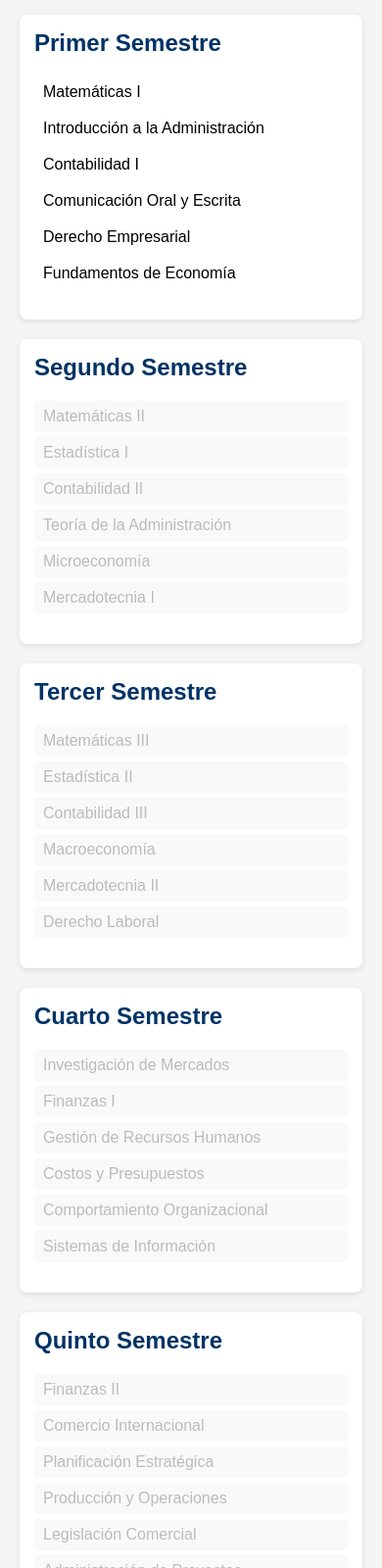
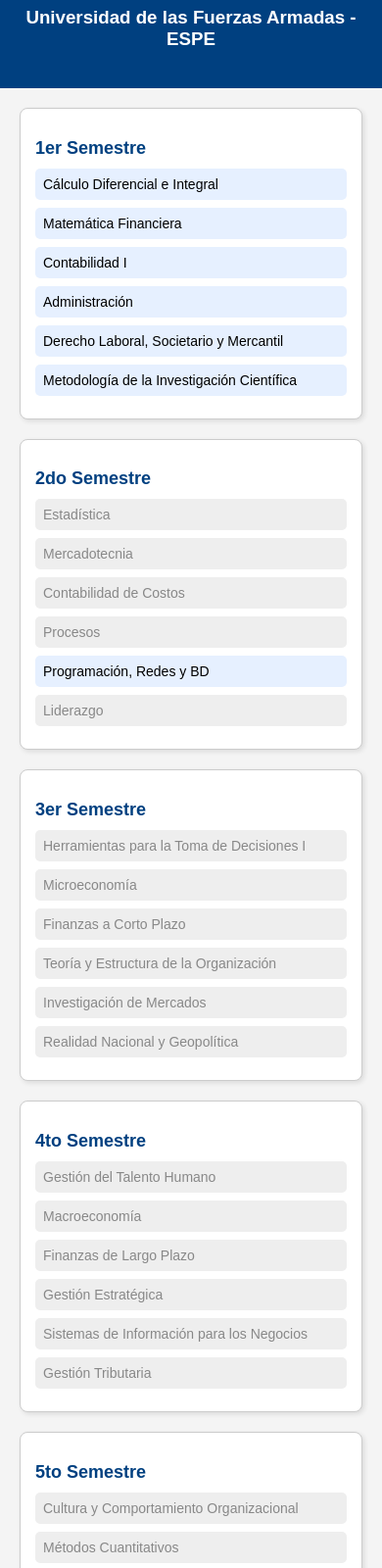
Before and after one commit to Lysbe1/malla-administracion-empresas, a plain HTML site: page index.html in a window 390 px wide. Shown: the part 167-1767 px from the top of the page at 98% size. Drawn offline with Linux system fonts and the light colour scheme.

Commit message:
Update index.html

```diff
--- a/index.html
+++ b/index.html
@@ -2,219 +2,202 @@
 <!DOCTYPE html>
 <html lang="es">
 <head>
-    <meta charset="UTF-8" />
-    <meta name="viewport" content="width=device-width, initial-scale=1" />
-    <title>Malla Interactiva - Administración de Empresas</title>
+  <meta charset="UTF-8">
+  <title>Malla Curricular - Administración de Empresas</title>
   <style>
     body {
       font-family: Arial, sans-serif;
-            background: #f5f5f5;
+      background: #f4f4f4;
+      margin: 0;
+      padding: 0;
+    }
+    header {
+      background-color: #004080;
+      color: white;
+      text-align: center;
       padding: 20px;
-            max-width: 900px;
-            margin: auto;
     }
-        h1 {
-            text-align: center;
-            margin-bottom: 30px;
+    .container {
+      display: grid;
+      grid-template-columns: repeat(4, 1fr);
+      gap: 20px;
+      padding: 20px;
     }
     .semestre {
-            background: white;
+      background-color: white;
+      border: 1px solid #ccc;
+      padding: 15px;
       border-radius: 8px;
-            padding: 15px;
-            margin-bottom: 20px;
-            box-shadow: 0 2px 6px rgba(0,0,0,0.1);
+      box-shadow: 2px 2px 5px rgba(0,0,0,0.1);
     }
     .semestre h2 {
-            margin-top: 0;
-            color: #003366;
+      font-size: 18px;
+      color: #004080;
+      margin-bottom: 10px;
     }
-        ul.materias {
-            list-style: none;
-            padding-left: 0;
+    .materia {
+      background: #e6f0ff;
+      margin-bottom: 8px;
+      padding: 8px;
+      border-radius: 5px;
+      font-size: 14px;
+      cursor: pointer;
     }
-        ul.materias li {
-            padding: 6px 8px;
-            margin-bottom: 5px;
-            border-radius: 4px;
-            cursor: pointer;
-            user-select: none;
-            border: 1px solid transparent;
-            transition: background-color 0.3s, color 0.3s;
+    .materia.locked {
+      background: #eee;
+      color: #888;
+      cursor: not-allowed;
     }
-        ul.materias li:hover:not(.locked) {
-            background-color: #e0f0ff;
+    .materia.completed {
+      text-decoration: line-through;
+      background: #d4edda;
+      color: #155724;
     }
-        ul.materias li.completed {
-            text-decoration: line-through;
-            color: #888888;
-            background-color: #d3ffd3;
-            cursor: default;
+    footer {
+      background-color: #004080;
+      color: white;
+      text-align: center;
+      padding: 10px;
     }
-        ul.materias li.locked {
-            color: #bbb;
-            cursor: not-allowed;
-            background-color: #f9f9f9;
+    @media (max-width: 900px) {
+      .container {
+        grid-template-columns: repeat(2, 1fr);
+      }
+    }
+    @media (max-width: 600px) {
+      .container {
+        grid-template-columns: 1fr;
+      }
     }
   </style>
 </head>
 <body>
+<header>
+  <h1>Malla Curricular - Administración de Empresas</h1>
+  <h3>Universidad de las Fuerzas Armadas - ESPE</h3>
+</header>
 
-    <h1>Malla Interactiva - Administración de Empresas</h1>
+<div class="container" id="mallaContainer"></div>
 
-    <div id="malla">
-
-        <!-- Semestres -->
-        <div class="semestre" data-sem="1">
-            <h2>Primer Semestre</h2>
-            <ul class="materias">
-                <li data-next="2" class="active">Matemáticas I</li>
-                <li data-next="2" class="active">Introducción a la Administración</li>
-                <li data-next="2" class="active">Contabilidad I</li>
-                <li data-next="2" class="active">Comunicación Oral y Escrita</li>
-                <li data-next="2" class="active">Derecho Empresarial</li>
-                <li data-next="2" class="active">Fundamentos de Economía</li>
-            </ul>
-        </div>
-
-        <div class="semestre" data-sem="2">
-            <h2>Segundo Semestre</h2>
-            <ul class="materias">
-                <li data-next="3" class="locked">Matemáticas II</li>
-                <li data-next="3" class="locked">Estadística I</li>
-                <li data-next="3" class="locked">Contabilidad II</li>
-                <li data-next="3" class="locked">Teoría de la Administración</li>
-                <li data-next="3" class="locked">Microeconomía</li>
-                <li data-next="3" class="locked">Mercadotecnia I</li>
-            </ul>
-        </div>
-
-        <div class="semestre" data-sem="3">
-            <h2>Tercer Semestre</h2>
-            <ul class="materias">
-                <li data-next="4" class="locked">Matemáticas III</li>
-                <li data-next="4" class="locked">Estadística II</li>
-                <li data-next="4" class="locked">Contabilidad III</li>
-                <li data-next="4" class="locked">Macroeconomía</li>
-                <li data-next="4" class="locked">Mercadotecnia II</li>
-                <li data-next="4" class="locked">Derecho Laboral</li>
-            </ul>
-        </div>
-
-        <div class="semestre" data-sem="4">
-            <h2>Cuarto Semestre</h2>
-            <ul class="materias">
-                <li data-next="5" class="locked">Investigación de Mercados</li>
-                <li data-next="5" class="locked">Finanzas I</li>
-                <li data-next="5" class="locked">Gestión de Recursos Humanos</li>
-                <li data-next="5" class="locked">Costos y Presupuestos</li>
-                <li data-next="5" class="locked">Comportamiento Organizacional</li>
-                <li data-next="5" class="locked">Sistemas de Información</li>
-            </ul>
-        </div>
-
-        <div class="semestre" data-sem="5">
-            <h2>Quinto Semestre</h2>
-            <ul class="materias">
-                <li data-next="6" class="locked">Finanzas II</li>
-                <li data-next="6" class="locked">Comercio Internacional</li>
-                <li data-next="6" class="locked">Planificación Estratégica</li>
-                <li data-next="6" class="locked">Producción y Operaciones</li>
-                <li data-next="6" class="locked">Legislación Comercial</li>
-                <li data-next="6" class="locked">Administración de Proyectos</li>
-            </ul>
-        </div>
-
-        <div class="semestre" data-sem="6">
-            <h2>Sexto Semestre</h2>
-            <ul class="materias">
-                <li data-next="7" class="locked">Auditoría</li>
-                <li data-next="7" class="locked">Gestión de Calidad</li>
-                <li data-next="7" class="locked">Emprendimiento</li>
-                <li data-next="7" class="locked">Ética Profesional</li>
-                <li data-next="7" class="locked">Administración Financiera</li>
-                <li data-next="7" class="locked">Negocios Electrónicos</li>
-            </ul>
-        </div>
-
-        <div class="semestre" data-sem="7">
-            <h2>Séptimo Semestre</h2>
-            <ul class="materias">
-                <li data-next="8" class="locked">Administración de la Producción</li>
-                <li data-next="8" class="locked">Innovación Empresarial</li>
-                <li data-next="8" class="locked">Toma de Decisiones</li>
-                <li data-next="8" class="locked">Gestión del Talento Humano</li>
-                <li data-next="8" class="locked">Responsabilidad Social</li>
-                <li data-next="8" class="locked">Análisis Financiero</li>
-            </ul>
-        </div>
-
-        <div class="semestre" data-sem="8">
-            <h2>Octavo Semestre</h2>
-            <ul class="materias">
-                <li class="locked">Trabajo de Titulación</li>
-                <li class="locked">Seminario de Investigación</li>
-                <li class="locked">Electiva I</li>
-                <li class="locked">Electiva II</li>
-                <li class="locked">Prácticas Empresariales</li>
-            </ul>
-        </div>
-
-    </div>
+<footer>
+  <p>© 2025 Universidad de las Fuerzas Armadas - ESPE</p>
+</footer>
 
 <script>
-        // Al cargar la página, activar solo el primer semestre
-        document.addEventListener('DOMContentLoaded', () => {
-            const materias = document.querySelectorAll('ul.materias li');
-            materias.forEach(materia => {
-                if (!materia.classList.contains('locked')) {
-                    materia.classList.add('active');
-                }
+const materias = {
+  '1er Semestre': [
+    { id: 'calculo', nombre: 'Cálculo Diferencial e Integral' },
+    { id: 'mat_fin', nombre: 'Matemática Financiera' },
+    { id: 'cont1', nombre: 'Contabilidad I' },
+    { id: 'admin', nombre: 'Administración' },
+    { id: 'derecho', nombre: 'Derecho Laboral, Societario y Mercantil' },
+    { id: 'met_invest', nombre: 'Metodología de la Investigación Científica' }
+  ],
+  '2do Semestre': [
+    { id: 'estadistica', nombre: 'Estadística', prereq: ['calculo'] },
+    { id: 'mkt', nombre: 'Mercadotecnia', prereq: ['admin'] },
+    { id: 'costos', nombre: 'Contabilidad de Costos', prereq: ['cont1'] },
+    { id: 'procesos', nombre: 'Procesos', prereq: ['admin'] },
+    { id: 'programacion', nombre: 'Programación, Redes y BD' },
+    { id: 'liderazgo', nombre: 'Liderazgo', prereq: ['admin'] }
+  ],
+  '3er Semestre': [
+    { id: 'decision1', nombre: 'Herramientas para la Toma de Decisiones I', prereq: ['calculo', 'estadistica'] },
+    { id: 'micro', nombre: 'Microeconomía', prereq: ['calculo'] },
+    { id: 'fin_corto', nombre: 'Finanzas a Corto Plazo', prereq: ['costos'] },
+    { id: 'teoria_org', nombre: 'Teoría y Estructura de la Organización', prereq: ['procesos'] },
+    { id: 'inv_merc', nombre: 'Investigación de Mercados', prereq: ['estadistica', 'mkt'] },
+    { id: 'realidad', nombre: 'Realidad Nacional y Geopolítica', prereq: ['liderazgo'] }
+  ],
+  '4to Semestre': [
+    { id: 'talento', nombre: 'Gestión del Talento Humano', prereq: ['teoria_org'] },
+    { id: 'macro', nombre: 'Macroeconomía', prereq: ['micro'] },
+    { id: 'fin_largo', nombre: 'Finanzas de Largo Plazo', prereq: ['fin_corto'] },
+    { id: 'estrategica', nombre: 'Gestión Estratégica', prereq: ['teoria_org', 'inv_merc'] },
+    { id: 'sis_info', nombre: 'Sistemas de Información para los Negocios', prereq: ['teoria_org', 'inv_merc', 'estadistica'] },
+    { id: 'tributaria', nombre: 'Gestión Tributaria', prereq: ['costos', 'fin_corto'] }
+  ],
+  '5to Semestre': [
+    { id: 'cultura_org', nombre: 'Cultura y Comportamiento Organizacional', prereq: ['talento'] },
+    { id: 'met_cuant', nombre: 'Métodos Cuantitativos', prereq: ['estadistica', 'calculo', 'sis_info'] },
+    { id: 'presupuesto', nombre: 'Administración Presupuestaria', prereq: ['fin_largo', 'tributaria', 'macro'] },
+    { id: 'calidad', nombre: 'Gestión de la Calidad', prereq: ['estrategica', 'procesos', 'teoria_org'] },
+    { id: 'mkt_estrategica', nombre: 'Mercadotecnia Estratégica', prereq: ['estrategica', 'inv_merc'] },
+    { id: 'conocimiento', nombre: 'Gestión del Conocimiento Aplicado', prereq: ['cultura_org', 'estrategica'] }
+  ],
+  '6to Semestre': [
+    { id: 'auditoria', nombre: 'Auditoría Administrativa y Financiera', prereq: ['presupuesto'] },
+    { id: 'produccion', nombre: 'Administración de la Producción', prereq: ['procesos', 'calidad'] },
+    { id: 'servicios', nombre: 'Gestión de Servicios', prereq: ['mkt_estrategica', 'calidad'] },
+    { id: 'emprendimiento', nombre: 'Gestión y Emprendimiento', prereq: ['liderazgo', 'realidad'] },
+    { id: 'riesgos', nombre: 'Gestión Integral de Riesgos', prereq: ['fin_largo'] }
+  ],
+  '7mo Semestre': [
+    { id: 'diseno_proyectos', nombre: 'Diseño y Evaluación de Proyectos', prereq: ['fin_largo', 'inv_merc', 'calidad'] },
+    { id: 'fin_corp', nombre: 'Finanzas Corporativas', prereq: ['presupuesto'] },
+    { id: 'logistica', nombre: 'Logística Empresarial', prereq: ['calidad', 'produccion'] },
+    { id: 'ecommerce', nombre: 'E-Business / E-Commerce', prereq: ['mkt_estrategica'] },
+    { id: 'gerencia', nombre: 'Gerencia de Proyectos', prereq: ['diseno_proyectos'] },
+    { id: 'abp', nombre: 'ABP (Aprendizaje Basado en Problemas)', prereq: ['riesgos', 'diseno_proyectos', 'fin_corp', 'logistica', 'ecommerce'] }
+  ],
+  '8vo Semestre': [
+    { id: 'plan_estrat', nombre: 'Planificación Estratégica Prospectiva', prereq: ['estrategica'] },
+    { id: 'etica', nombre: 'Empresa, Bioética y Responsabilidad Social', prereq: ['fin_corp', 'estrategica'] },
+    { id: 'negociacion', nombre: 'Negociación y Manejo de Crisis', prereq: ['talento'] },
+    { id: 'comunitario', nombre: 'Prácticas de Servicio Comunitario' },
+    { id: 'practicas', nombre: 'Prácticas Laborales' },
+    { id: 'tic', nombre: 'Trabajo de Integración Curricular', prereq: ['comunitario', 'practicas'] }
+  ]
+};
+
+function createSemestre(title, materias) {
+  const div = document.createElement('div');
+  div.className = 'semestre';
+  const h2 = document.createElement('h2');
+  h2.textContent = title;
+  div.appendChild(h2);
+
+  materias.forEach(m => {
+    const matDiv = document.createElement('div');
+    matDiv.className = 'materia';
+    matDiv.id = m.id;
+    matDiv.textContent = m.nombre;
+    if (m.prereq) matDiv.classList.add('locked');
+    matDiv.addEventListener('click', () => {
+      if (matDiv.classList.contains('locked')) return;
+      matDiv.classList.toggle('completed');
+      localStorage.setItem(m.id, matDiv.classList.contains('completed'));
+      updateMaterias();
+    });
+    div.appendChild(matDiv);
   });
 
-            // Listener para click en materias activas
-            materias.forEach(materia => {
-                materia.addEventListener('click', () => {
-                    if (materia.classList.contains('locked') || materia.classList.contains('completed')) {
-                        return; // No hace nada si está bloqueada o ya completada
-                    }
-                    // Marcar como completada
-                    materia.classList.toggle('completed');
-
-                    // Si está completada, desbloquear el siguiente semestre
-                    if (materia.classList.contains('completed')) {
-                        const nextSem = materia.getAttribute('data-next');
-                        if (nextSem) {
-                            desbloquearSemestre(nextSem);
-                        }
-                    } else {
-                        // Si se desmarca, bloquear los semestres posteriores
-                        bloquearSemestresPosteriores(parseInt(materia.closest('.semestre').dataset.sem) + 1);
-                    }
-                });
-            });
-
-            function desbloquearSemestre(numSemestre) {
-                const semestre = document.querySelector(`.semestre[data-sem="${numSemestre}"]`);
-                if (!semestre) return;
-                const materias = semestre.querySelectorAll('li.locked');
-                materias.forEach(materia => {
-                    materia.classList.remove('locked');
-                    materia.classList.add('active');
-                });
+  return div;
 }
 
-            function bloquearSemestresPosteriores(inicio) {
-                for (let i = inicio; i <= 8; i++) {
-                    const semestre = document.querySelector(`.semestre[data-sem="${i}"]`);
-                    if (!semestre) continue;
-                    const materias = semestre.querySelectorAll('li');
-                    materias.forEach(materia => {
-                        materia.classList.remove('active', 'completed');
-                        materia.classList.add('locked');
+function updateMaterias() {
+  for (const [semestre, lista] of Object.entries(materias)) {
+    lista.forEach(m => {
+      const el = document.getElementById(m.id);
+      const done = localStorage.getItem(m.id) === 'true';
+      if (done) {
+        el.classList.add('completed');
+        el.classList.remove('locked');
+      }
+      if (m.prereq) {
+        const ready = m.prereq.every(pr => localStorage.getItem(pr) === 'true');
+        el.classList.toggle('locked', !ready);
+      }
     });
   }
 }
-        });
+
+const container = document.getElementById('mallaContainer');
+for (const [semestre, lista] of Object.entries(materias)) {
+  container.appendChild(createSemestre(semestre, lista));
+}
+updateMaterias();
 </script>
+
 </body>
 </html>
```
Lines whose indentation alone changed are shown as unchanged.
